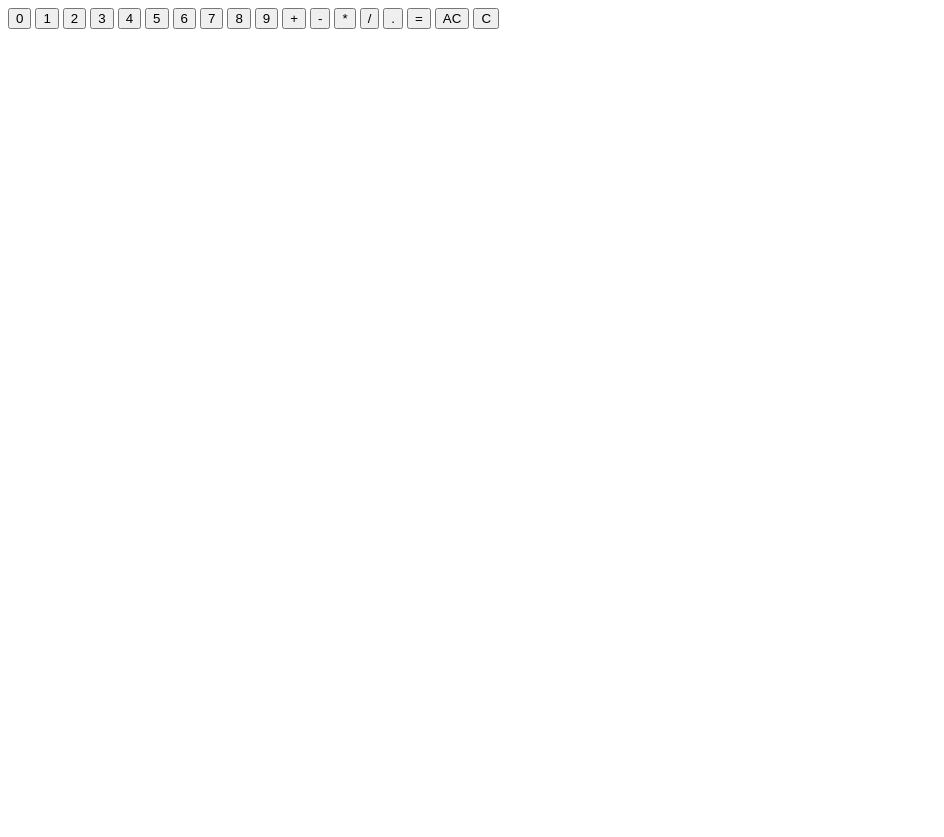
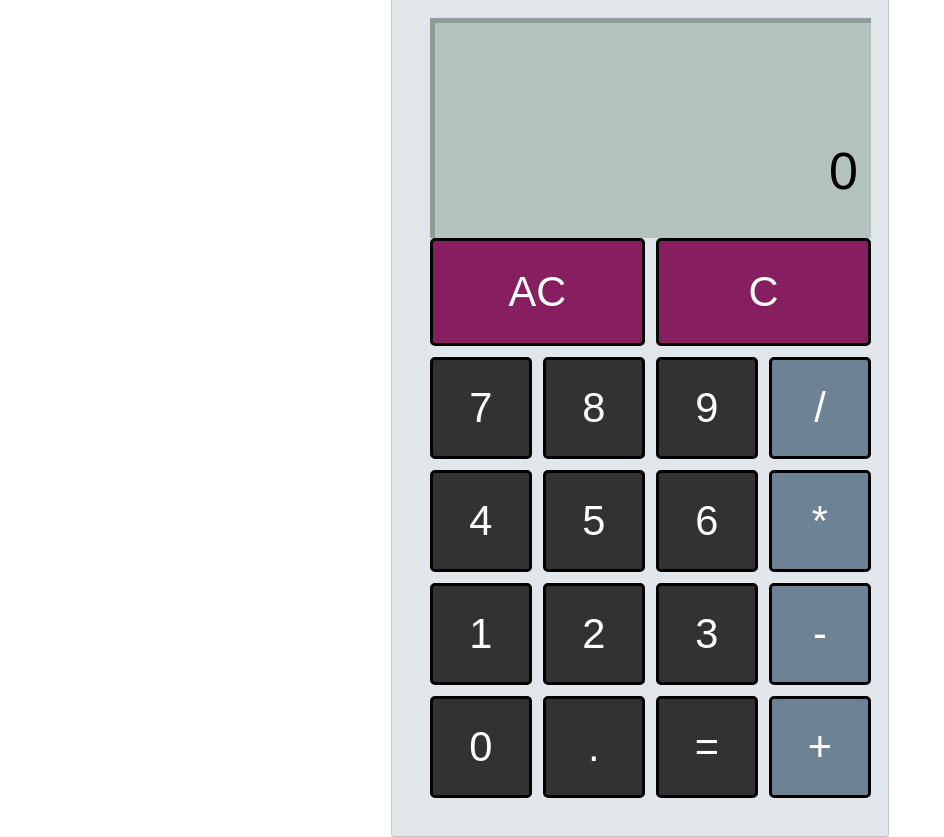
Before and after one commit to ph1y/calculator, a plain HTML site: page index.html in a window 1280 px wide. Shown: the whole page, without its empty margins (0-944 px from the left). Before the commit the page ends 800 px from the top, so only its background shows below. Drawn offline with Linux system fonts and the light colour scheme; a web font is replaced by a local one.

Commit message:
Add css styling

```diff
--- a/css/style.css
+++ b/css/style.css
@@ -0,0 +1,82 @@
+html, body {
+    height: 100%;
+}
+
+body {
+    display: flex;
+    justify-content: center;
+    align-items: center;
+}
+
+.calculator {
+    width: 33.3%;
+    min-width: 150px;
+    display: grid;
+    grid-template-columns: repeat(4, minmax(auto, 1fr));
+    grid-auto-rows: 1fr;
+    gap: calc(0.5vw + 0.5vh);
+    padding: 3%;
+    background-color: rgb(225, 230, 235);
+    border: 1px solid rgb(195, 200, 205);
+    border-radius: 3px;
+}
+
+.display {
+    grid-column: 1 / 5;
+    grid-row: 1 / 3;
+    aspect-ratio: 2 / 1;
+    display: grid;
+    grid-auto-rows: 1fr;
+    border-radius: 1px;
+}
+
+.upper-display,
+.lower-display {
+    background-color: rgb(180, 195, 190);
+    font-family: "DotGothic16", sans-serif;
+    font-size: calc(2.5vw + 2.5vh);
+    padding: 3%;
+}
+
+.upper-display {
+    box-shadow: inset 5px 5px rgba(0, 0, 0, 0.2);
+}
+
+.lower-display {
+    text-align: end;
+    border-left: 5px solid rgba(0, 0, 0, 0.2);
+}
+
+.btn {
+    background-color: rgb(50, 50, 50);
+    font-size: calc(2vw + 2vh);
+    color: white;
+    border: 3px solid black;
+    border-radius: 5px;
+    width: 100%;
+}
+
+.clear-btn,
+.delete-btn {
+    background-color: rgb(135, 30, 95);
+    aspect-ratio: 2 / 1;
+}
+
+.operator-btn {
+    background-color: rgb(110, 130, 150);
+}
+
+.clear-btn {
+    grid-column: 1 / 3;
+}
+
+.delete-btn {
+    grid-column: 3 / 5;
+}
+
+.digit-btn,
+.operator-btn,
+.decimal-btn,
+.equals-btn {
+    aspect-ratio: 1 / 1;
+}
--- a/index.html
+++ b/index.html
@@ -7,35 +7,40 @@
     <meta name="viewport" content="width=device-width, initial-scale=1.0">
     <title>Calculator</title>
     <link rel="stylesheet" href="css/style.css">
+    <link rel="stylesheet" href="https://fonts.googleapis.com/css?family=DotGothic16">
     <script src="js/script.js" defer></script>
 </head>
 
 <body>
-    <div class="upper-display"></div>
-    <div class="lower-display"></div>
+    <div class="calculator">
+        <div class="display">
+            <div class="upper-display"></div>
+            <div class="lower-display"></div>
+        </div>
 
-    <button class="btn digit-btn">0</button>
-    <button class="btn digit-btn">1</button>
-    <button class="btn digit-btn">2</button>
-    <button class="btn digit-btn">3</button>
-    <button class="btn digit-btn">4</button>
-    <button class="btn digit-btn">5</button>
-    <button class="btn digit-btn">6</button>
-    <button class="btn digit-btn">7</button>
-    <button class="btn digit-btn">8</button>
-    <button class="btn digit-btn">9</button>
+        <button class="btn clear-btn">AC</button>
+        <button class="btn delete-btn">C</button>
 
-    <button class="btn operator-btn">+</button>
-    <button class="btn operator-btn">-</button>
-    <button class="btn operator-btn">*</button>
-    <button class="btn operator-btn">/</button>
+        <button class="btn digit-btn">7</button>
+        <button class="btn digit-btn">8</button>
+        <button class="btn digit-btn">9</button>
+        <button class="btn operator-btn">/</button>
 
-    <button class="btn decimal-btn">.</button>
+        <button class="btn digit-btn">4</button>
+        <button class="btn digit-btn">5</button>
+        <button class="btn digit-btn">6</button>
+        <button class="btn operator-btn">*</button>
 
-    <button class="btn equals-btn">=</button>
+        <button class="btn digit-btn">1</button>
+        <button class="btn digit-btn">2</button>
+        <button class="btn digit-btn">3</button>
+        <button class="btn operator-btn">-</button>
 
-    <button class="btn clear-btn">AC</button>
-    <button class="btn delete-btn">C</button>
+        <button class="btn digit-btn">0</button>
+        <button class="btn decimal-btn">.</button>
+        <button class="btn equals-btn">=</button>
+        <button class="btn operator-btn">+</button>
+    </div>
 </body>
 
 </html>
--- a/js/script.js
+++ b/js/script.js
@@ -6,7 +6,7 @@ let needsScreenReset = false;
 const upperDisplayDiv = document.querySelector(".upper-display")
 const lowerDisplayDiv = document.querySelector(".lower-display")
 
-window.addEventListener("onload", () => lowerDisplayDiv.textContent = "0");
+window.addEventListener("load", () => lowerDisplayDiv.textContent = "0");
 window.addEventListener("keydown", handleKeyInput);
 
 const digitBtns = document.querySelectorAll(".digit-btn").forEach(btn => btn.addEventListener("click", processNumber));
```
